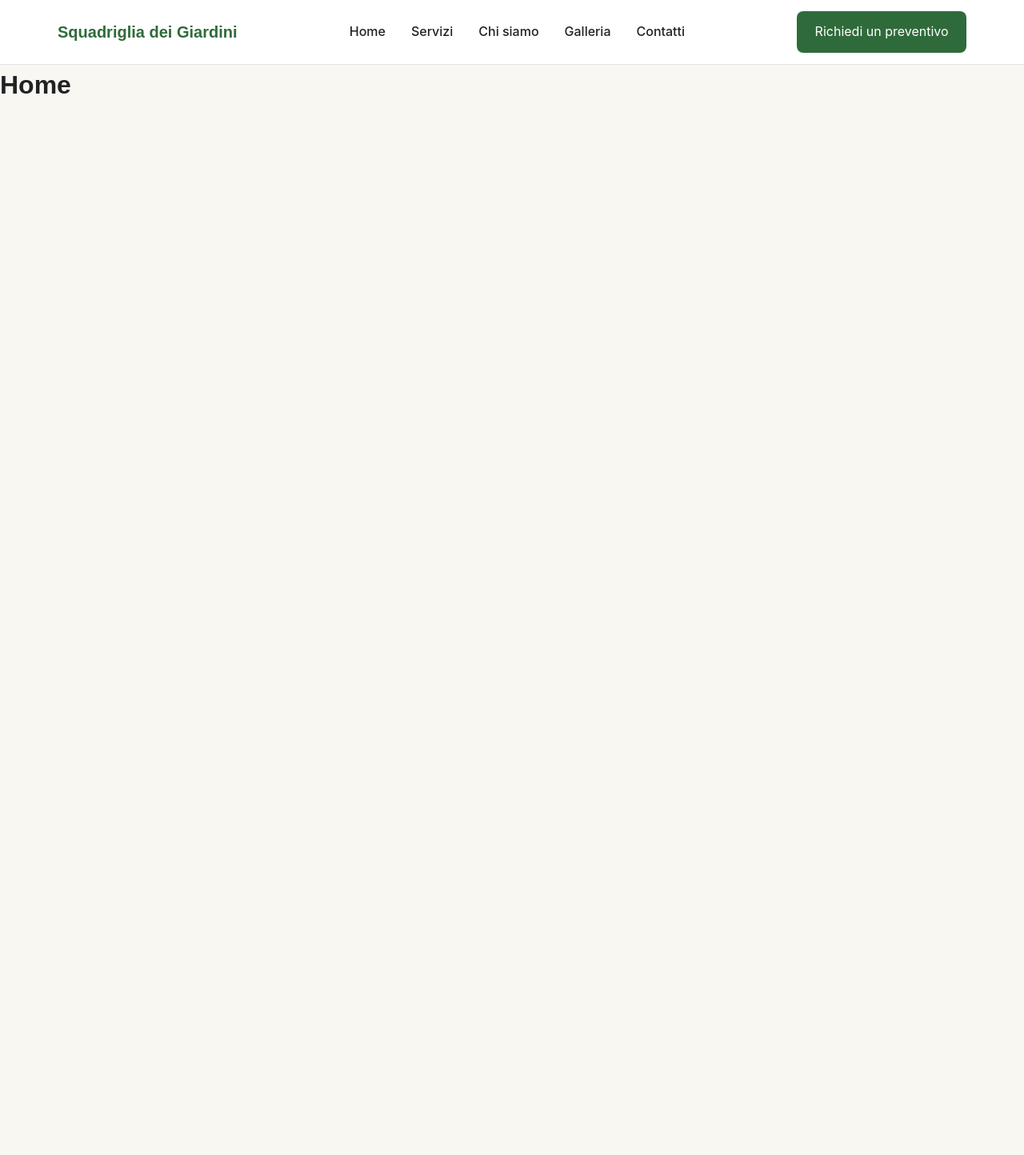
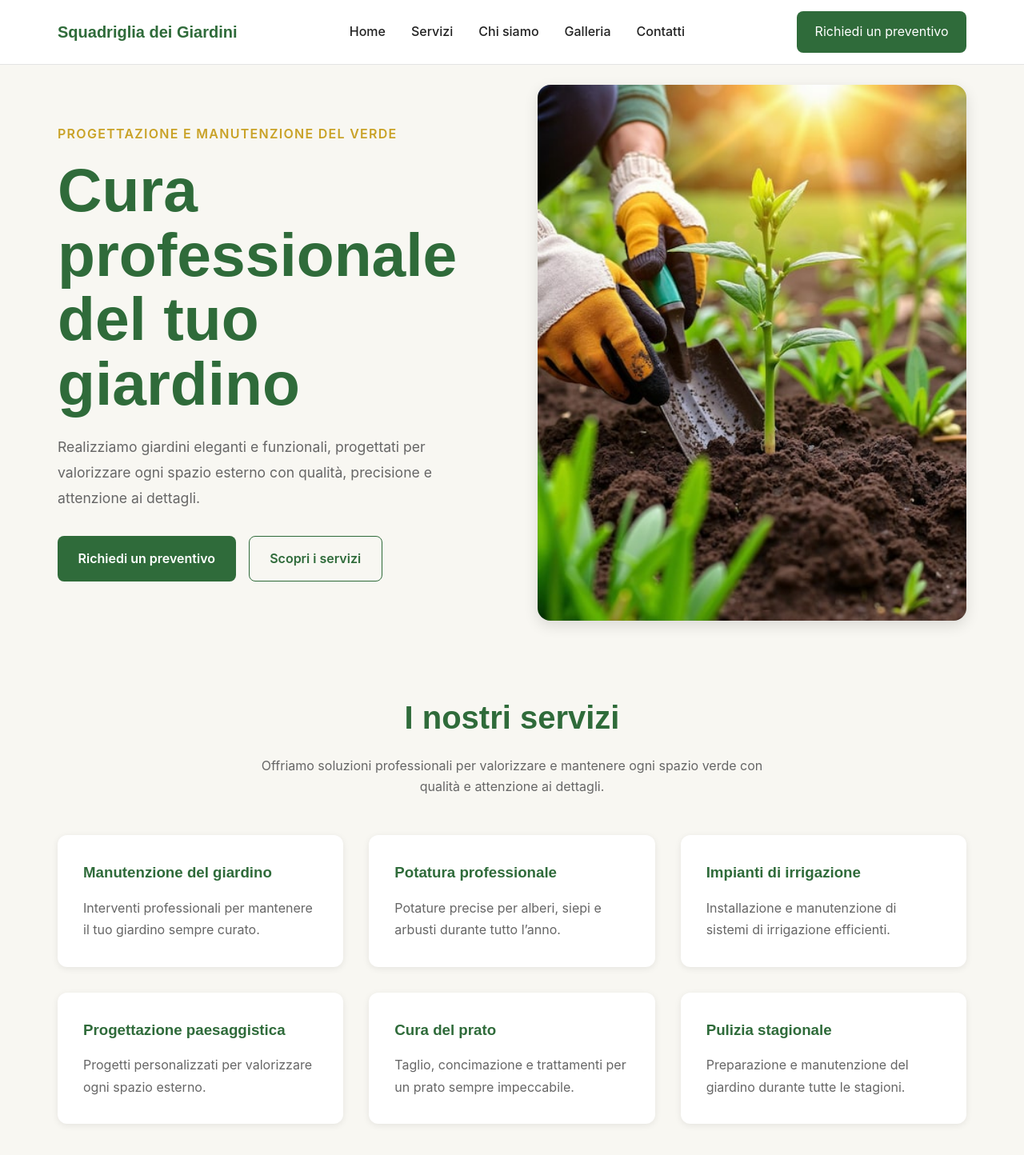
Before and after one commit to Jonas-Henry/squadriglia-dei-giardini, a React (Vite) app: page / in a window 1280 px wide. Shown: the top 1444 px of the page at 80% size. Before the commit the page ends 800 px from the top, so only its background shows below. Built offline with nearby package versions, Linux system fonts and the light colour scheme; a web font is replaced by a local one.

Commit message:
implementei a home e criei a seção serviços

```diff
--- a/src/pages/Home/Home.jsx
+++ b/src/pages/Home/Home.jsx
@@ -1,5 +1,13 @@
+import Hero from './components/Hero';
+import Services from './components/Services';
+
 function Home() {
-  return <h1>Home</h1>;
+  return (
+    <>
+      <Hero />
+      <Services />
+    </>
+  );
 }
 
 export default Home;
--- /dev/null
+++ b/src/pages/Home/components/Hero/Hero.jsx
@@ -0,0 +1,43 @@
+import Button from '@components/common/Button';
+import Container from '@components/common/Container';
+
+import heroImage from '@assets/images/hero/hero-placeholder.jpg';
+
+import styles from './Hero.module.css';
+
+function Hero() {
+  return (
+    <section className={styles.hero}>
+      <Container>
+        <div className={styles.wrapper}>
+          <div className={styles.content}>
+            <span className={styles.subtitle}>Progettazione e manutenzione del verde</span>
+
+            <h1>
+              Cura professionale
+              <br />
+              del tuo giardino
+            </h1>
+
+            <p>
+              Realizziamo giardini eleganti e funzionali, progettati per valorizzare ogni spazio
+              esterno con qualità, precisione e attenzione ai dettagli.
+            </p>
+
+            <div className={styles.actions}>
+              <Button>Richiedi un preventivo</Button>
+
+              <Button variant="secondary">Scopri i servizi</Button>
+            </div>
+          </div>
+
+          <div className={styles.imageContainer}>
+            <img src={heroImage} alt="Giardino curato" className={styles.image} />
+          </div>
+        </div>
+      </Container>
+    </section>
+  );
+}
+
+export default Hero;
--- /dev/null
+++ b/src/pages/Home/components/Hero/Hero.module.css
@@ -0,0 +1,74 @@
+.hero {
+  display: flex;
+  align-items: center;
+  min-height: calc(100vh - 80px);
+}
+
+.wrapper {
+  display: grid;
+  grid-template-columns: 1fr 1fr;
+  gap: 4rem;
+  align-items: center;
+}
+
+.content {
+  max-width: 620px;
+}
+
+.subtitle {
+  display: inline-block;
+  margin-bottom: 1rem;
+  color: var(--color-secondary);
+  font-weight: 600;
+  letter-spacing: .08em;
+  text-transform: uppercase;
+}
+
+.content h1 {
+  font-size: clamp(3rem, 6vw, 5rem);
+  line-height: 1.05;
+  margin-bottom: 1.5rem;
+  color: var(--color-primary);
+}
+
+.content p {
+  font-size: 1.1rem;
+  line-height: 1.8;
+  color: var(--color-text-light);
+  margin-bottom: 2rem;
+}
+
+.actions {
+  display: flex;
+  gap: 1rem;
+  flex-wrap: wrap;
+}
+
+.imageContainer {
+  display: flex;
+  justify-content: center;
+}
+
+.image {
+  width: 100%;
+  max-width: 560px;
+  aspect-ratio: 4 / 5;
+  object-fit: cover;
+  border-radius: var(--radius-xl);
+  box-shadow: var(--shadow-md);
+}
+
+@media (max-width: 900px) {
+  .wrapper {
+    grid-template-columns: 1fr;
+    text-align: center;
+  }
+
+  .content {
+    max-width: 100%;
+  }
+
+  .actions {
+    justify-content: center;
+  }
+}
--- /dev/null
+++ b/src/pages/Home/components/Hero/index.js
@@ -0,0 +1 @@
+export { default } from './Hero';
--- /dev/null
+++ b/src/pages/Home/components/Services/Services.jsx
@@ -0,0 +1,65 @@
+import Container from '@components/common/Container';
+
+import styles from './Services.module.css';
+
+const services = [
+  {
+    id: 1,
+    title: 'Manutenzione del giardino',
+    description: 'Interventi professionali per mantenere il tuo giardino sempre curato.',
+  },
+  {
+    id: 2,
+    title: 'Potatura professionale',
+    description: 'Potature precise per alberi, siepi e arbusti durante tutto l’anno.',
+  },
+  {
+    id: 3,
+    title: 'Impianti di irrigazione',
+    description: 'Installazione e manutenzione di sistemi di irrigazione efficienti.',
+  },
+  {
+    id: 4,
+    title: 'Progettazione paesaggistica',
+    description: 'Progetti personalizzati per valorizzare ogni spazio esterno.',
+  },
+  {
+    id: 5,
+    title: 'Cura del prato',
+    description: 'Taglio, concimazione e trattamenti per un prato sempre impeccabile.',
+  },
+  {
+    id: 6,
+    title: 'Pulizia stagionale',
+    description: 'Preparazione e manutenzione del giardino durante tutte le stagioni.',
+  },
+];
+
+function Services() {
+  return (
+    <section className={styles.services}>
+      <Container>
+        <header className={styles.header}>
+          <h2>I nostri servizi</h2>
+
+          <p>
+            Offriamo soluzioni professionali per valorizzare e mantenere ogni spazio verde con
+            qualità e attenzione ai dettagli.
+          </p>
+        </header>
+
+        <div className={styles.grid}>
+          {services.map((service) => (
+            <article key={service.id} className={styles.card}>
+              <h3>{service.title}</h3>
+
+              <p>{service.description}</p>
+            </article>
+          ))}
+        </div>
+      </Container>
+    </section>
+  );
+}
+
+export default Services;
--- /dev/null
+++ b/src/pages/Home/components/Services/Services.module.css
@@ -0,0 +1,67 @@
+.services {
+  padding-block: var(--space-2xl);
+}
+
+.header {
+  max-width: 650px;
+  margin: 0 auto 3rem;
+  text-align: center;
+}
+
+.header h2 {
+  margin-bottom: 1rem;
+  color: var(--color-primary);
+  font-size: 2.5rem;
+}
+
+.header p {
+  color: var(--color-text-light);
+}
+
+.grid {
+  display: grid;
+  grid-template-columns: repeat(3, 1fr);
+  gap: 2rem;
+}
+
+.card {
+  padding: 2rem;
+
+  background: var(--color-surface);
+
+  border-radius: var(--radius-lg);
+
+  box-shadow: var(--shadow-sm);
+
+  transition: transform .3s ease, box-shadow .3s ease;
+}
+
+.card:hover {
+  transform: translateY(-6px);
+
+  box-shadow: var(--shadow-md);
+}
+
+.card h3 {
+  margin-bottom: 1rem;
+
+  color: var(--color-primary);
+}
+
+.card p {
+  color: var(--color-text-light);
+
+  line-height: 1.7;
+}
+
+@media (max-width: 900px) {
+  .grid {
+    grid-template-columns: repeat(2, 1fr);
+  }
+}
+
+@media (max-width: 600px) {
+  .grid {
+    grid-template-columns: 1fr;
+  }
+}
--- /dev/null
+++ b/src/pages/Home/components/Services/index.js
@@ -0,0 +1 @@
+export { default } from './Services';
```
Also changed, not shown: Arquitetura do Site.txt (deleted), src/assets/images/hero/hero-placeholder.jpg (added), src/pages/Home/Home.module.css (added), 1 other file (tests, documents, lock files or other folders).
